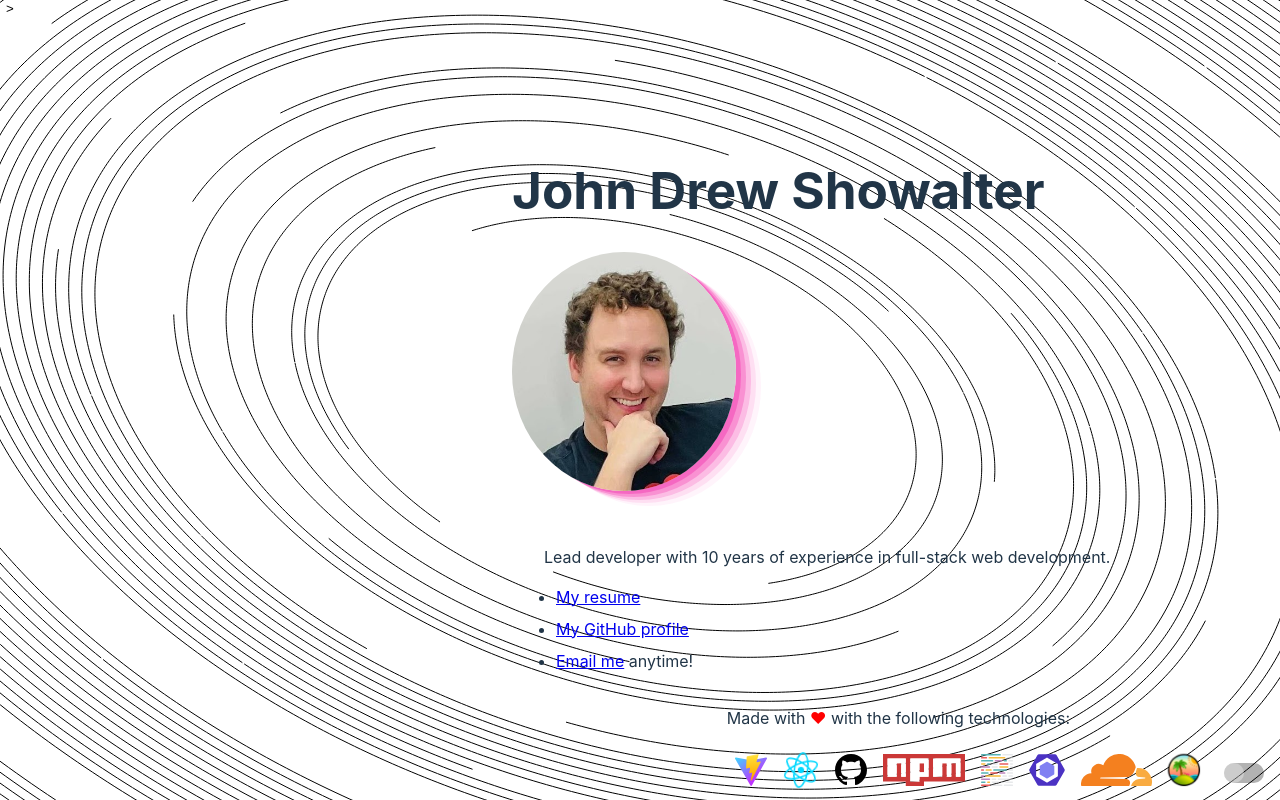
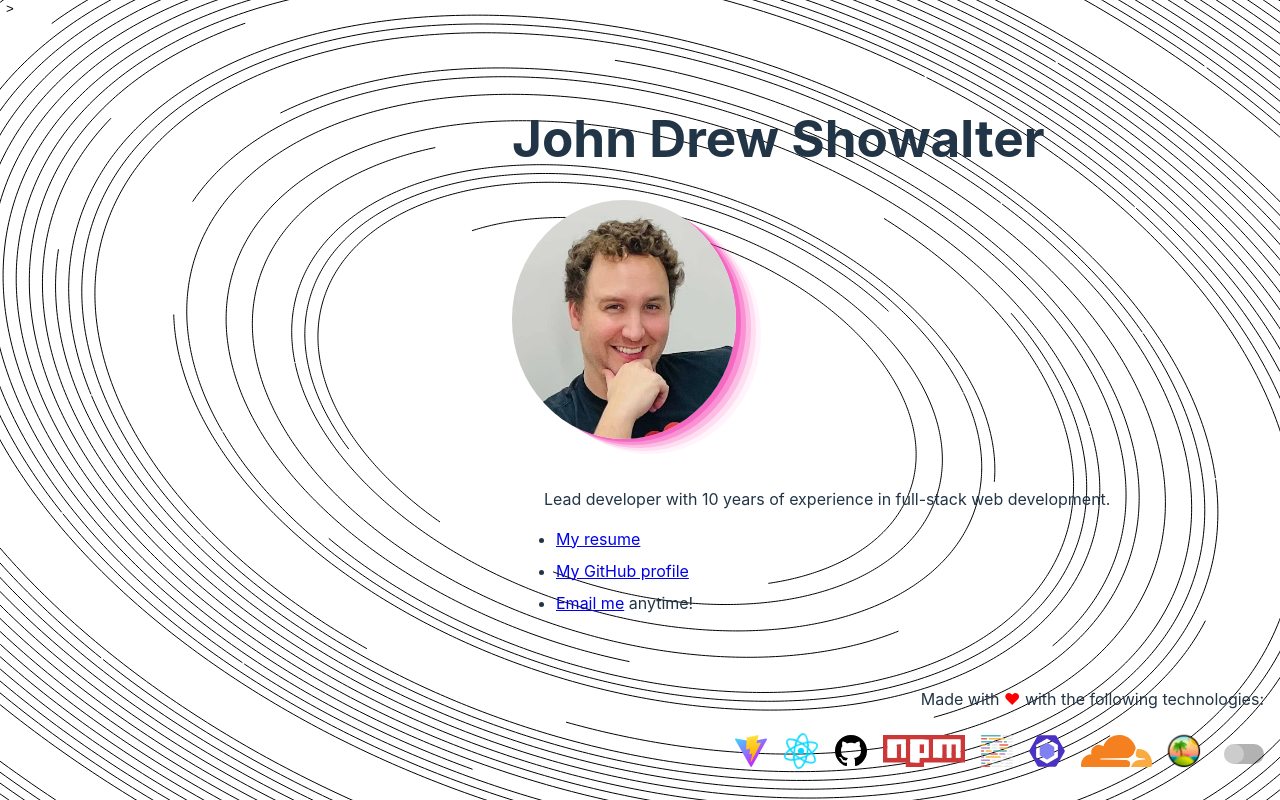
Before and after one commit to one19/119.is, a React (Vite) app: page / in a window 1280 px wide. Built offline with nearby package versions, Linux system fonts and the light colour scheme.

Commit message:
💅 do minor revamp to support smaller devices.

```diff
--- a/rawPlugin.ts
+++ b/rawPlugin.ts
@@ -2,6 +2,7 @@ import fs from 'fs';
 
 const fileContentsRegex = /const fileContents = ["']@raw["'];/;
 
+// read our code, and bake it into our code-viewer in the app
 const rawImportPlugin = () => ({
   name: 'vite-plugin-raw-import',
   resolveId(source) {
--- a/src/App.tsx
+++ b/src/App.tsx
@@ -8,6 +8,14 @@ import faceUrl from './assets/face-tinyfied.jpg';
 import resumeUrl from './assets/resume.pdf';
 import Logo from './Logo';
 import styled from '@emotion/styled';
+
+const Wrapper = styled.main`
+  display: flex;
+  flex-direction: column;
+  max-width: 1280px;
+  padding: 3.5em 0 0 calc(50% - 8rem);
+  height: 100%;
+`;
 
 const Card = styled.div`
   padding: 2em;
@@ -47,6 +55,7 @@ const App = () => {
 
   return (
     <>
+      <Wrapper>
         {renderBackground(backgroundIndex)}
         <h1>John Drew Showalter</h1>
         {logoVisible ? (
@@ -79,6 +88,7 @@ const App = () => {
             </li>
           </ul>
         </Card>
+      </Wrapper>
       <Footer>
         <Toggle state={backgroundIndex} nextState={handleBackgroundChange} />
       </Footer>
--- a/src/Footer.tsx
+++ b/src/Footer.tsx
@@ -9,14 +9,32 @@ import cloudflareLogo from './assets/cloudflare.svg';
 import tanstackLogo from './assets/tanstack.png';
 
 const FooterContainer = styled.div`
-  position: absolute;
+  position: relative;
   bottom: 0;
   right: 0;
+  padding: 1em;
+  box-sizing: border-box;
+
+  @media (min-width: 768px) {
+    padding: 0;
+    text-align: right;
+
+    p {
+      margin-right: 1em;
+    }
+  }
 `;
 
 const LinkHolster = styled.div`
   display: flex;
+  flex-wrap: wrap;
+  justify-content: center;
   align-items: center;
+
+  @media (min-width: 768px) {
+    flex-wrap: nowrap;
+    justify-content: flex-end;
+  }
 `;
 
 const LogoImg = styled.img<{ hoverGlow: string }>`
@@ -42,6 +60,11 @@ const LogoImg = styled.img<{ hoverGlow: string }>`
     to {
       transform: rotate(360deg);
     }
+  }
+
+  @media (max-width: 767px) {
+    height: 1.5em;
+    padding: 0.25em;
   }
 `;
 
--- a/src/main.tsx
+++ b/src/main.tsx
@@ -37,8 +37,10 @@ const globalStyles = css`
   }
 
   #root {
-    max-width: 1280px;
-    padding: 3.5em 0 0 calc(50% - 8rem);
+    width: 100%;
+    display: flex;
+    flex-direction: column;
+    flex-grow: 1;
   }
 
   body {
```
Lines whose indentation alone changed are shown as unchanged.
